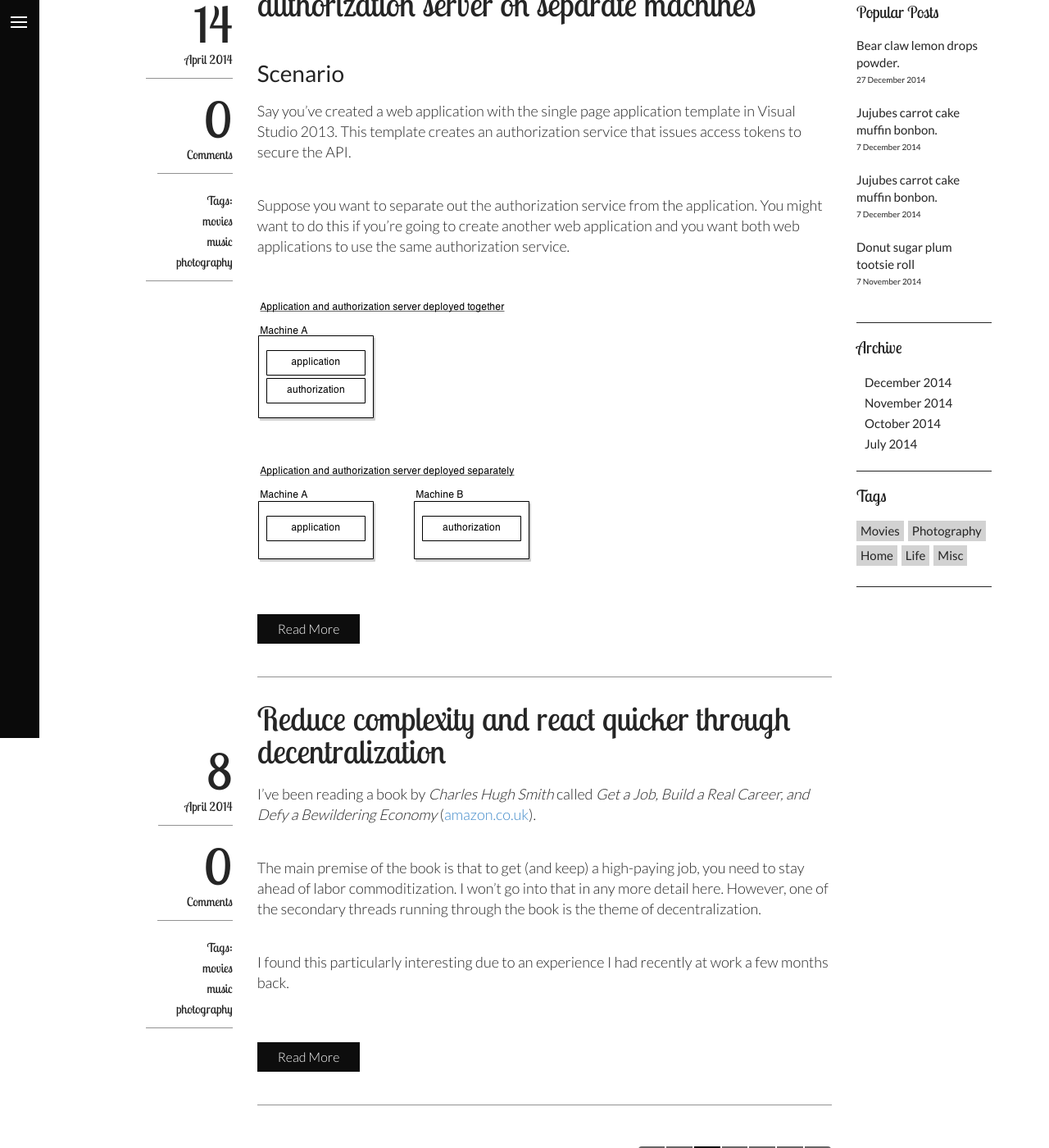
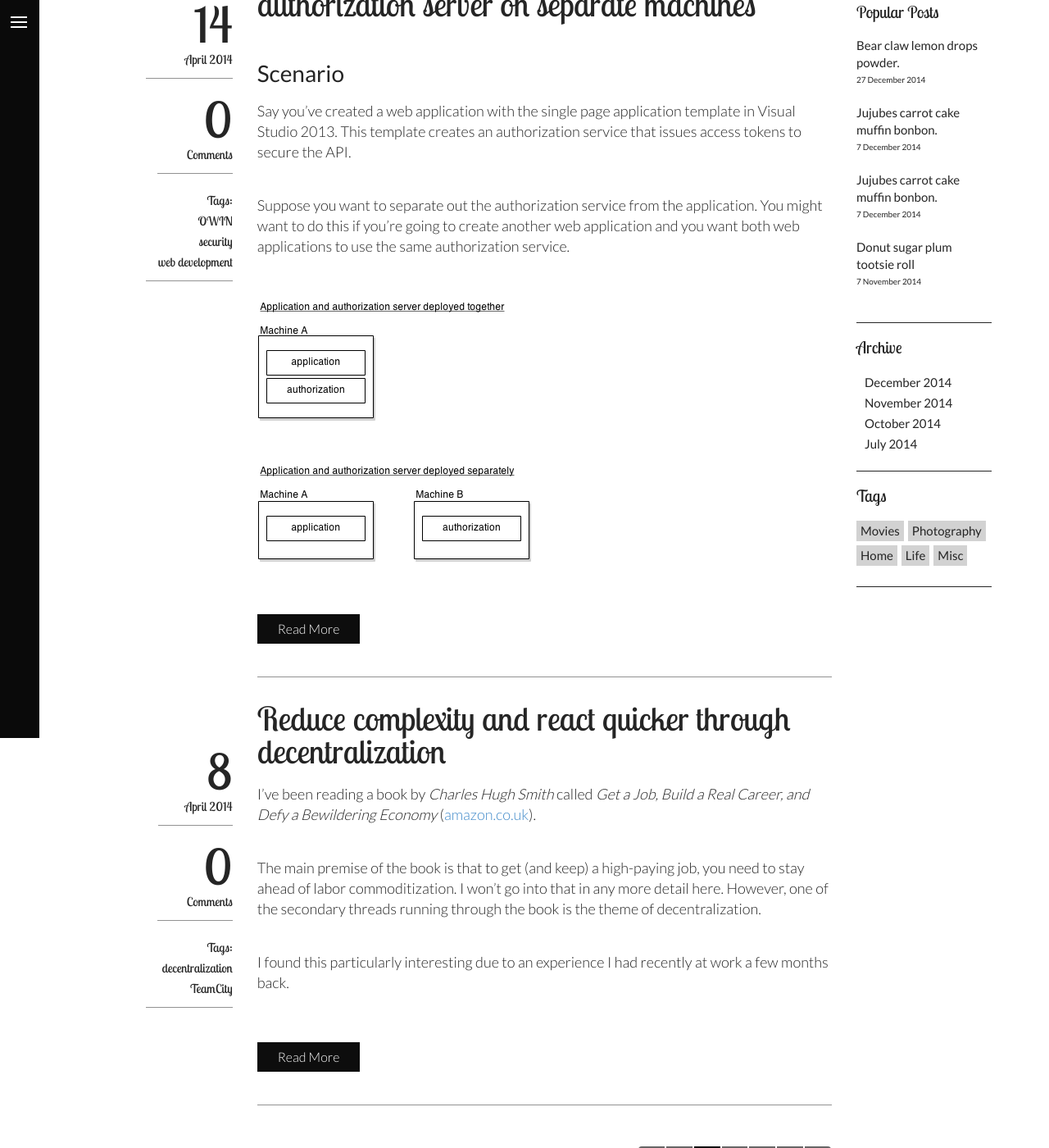
Before and after one commit to petermajor/petermajor.github.io, a Jekyll site: the page built from index.html, in a window 1280 px wide and 1400 px high, scrolled down 375 px. Shown: the whole window at 82% size. Built offline with Jekyll 4.4.1, drawn with Linux system fonts in a browser that asks for light colours.

Commit message:
Added tags for post in index

```diff
--- a/index.html
+++ b/index.html
@@ -9,7 +9,11 @@ layout: default
 				<ul class="post-info">
 					<li><span class="big">{{ post.date | date: "%-d" }}</span>{{ post.date | date: "%B %Y" }}</li>
 					<li><a href="#" class="big">0</a>Comments</li>
-					<li class="hidden-xs">Tags:<a href="#">movies</a><a href="#">music</a><a href="#">photography</a></li>
+					<li class="hidden-xs">Tags:
+						{% for tag in post.tags %}
+						<a href="#">{{ tag }}</a>
+						{% endfor %}
+					</li>
 				</ul>
 			</div>
 			<div class="col-sm-10">
```
